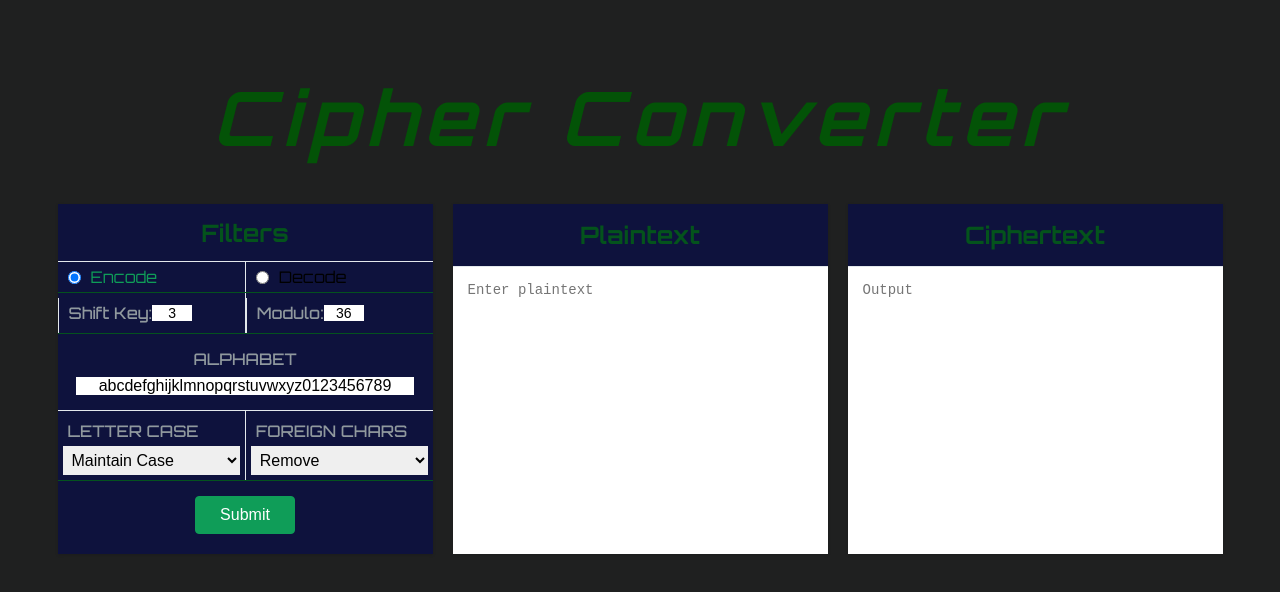
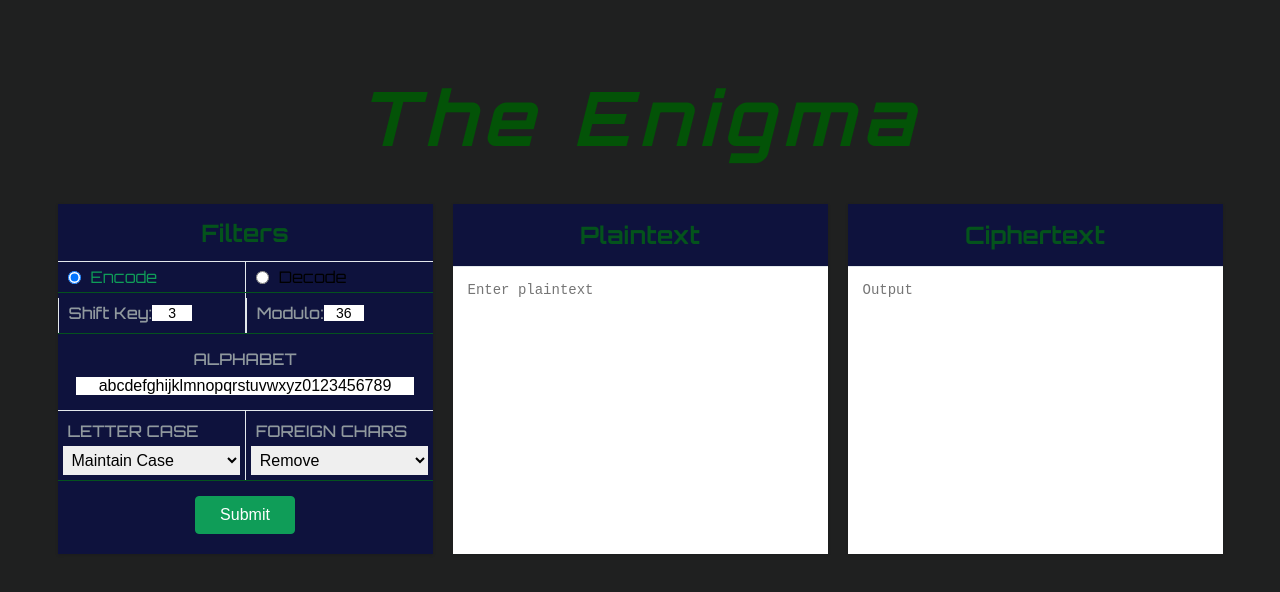
Before and after one commit to SubhodipShee/EnigmaUnit, a plain HTML site: page index.html in a window 1280 px wide. Drawn offline with Linux system fonts and the light colour scheme.

Commit message:
name chnage

```diff
--- a/index.html
+++ b/index.html
@@ -9,7 +9,7 @@
 <body>
     <div class="container">
         <div id="heading-container">
-            <h1>Cipher Converter</h1>
+            <h1>The Enigma</h1>
         </div>
         <div id="main-container">
             <div class="box">
```
